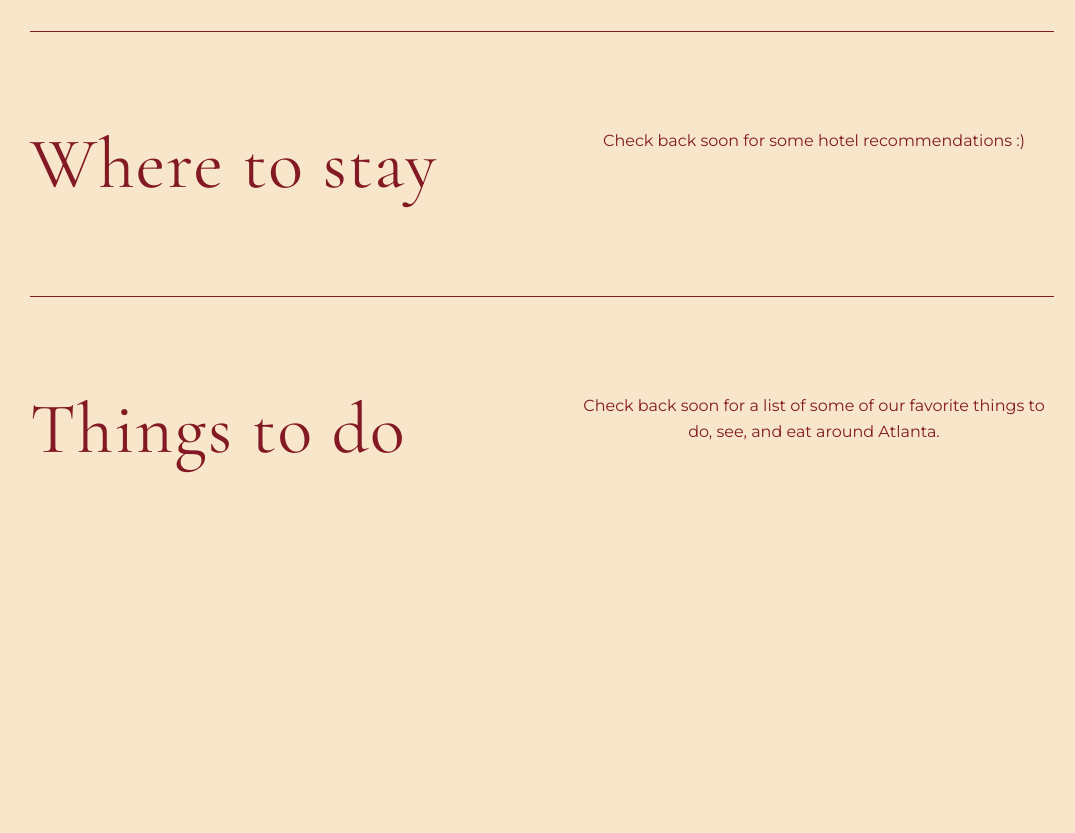
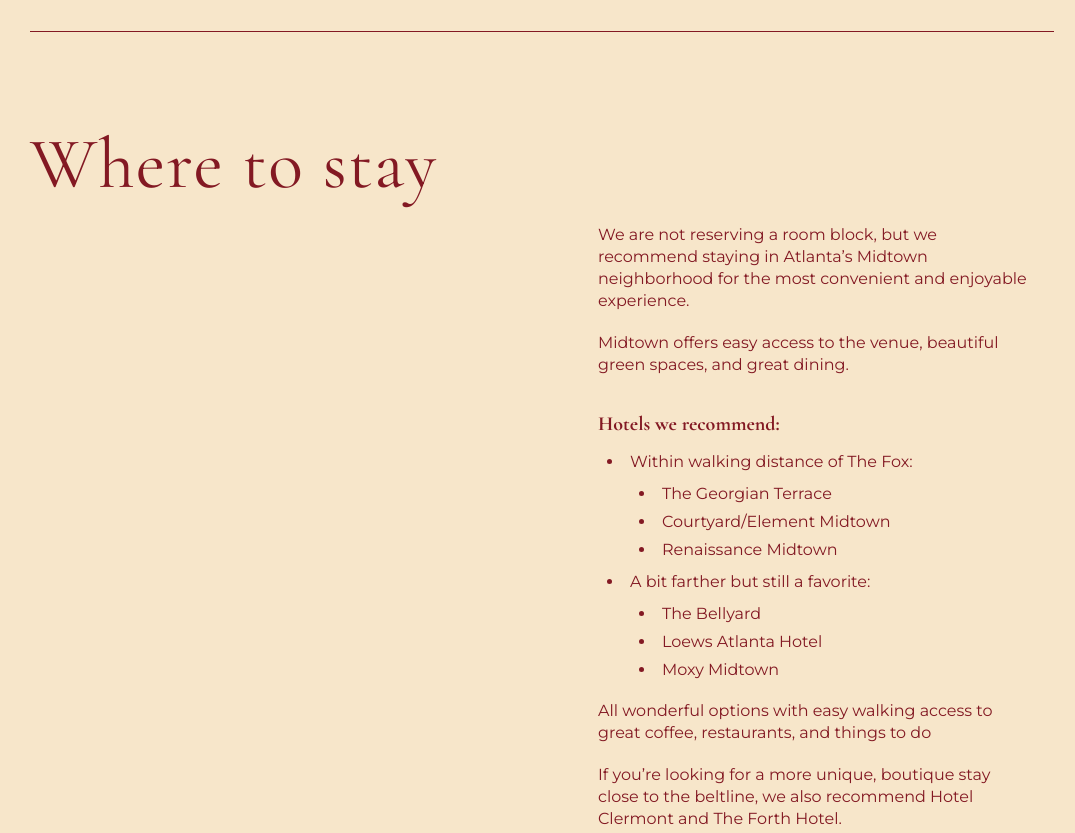
Before and after one commit to erawhctim/wedding-website, an Eleventy site: page src/index.html in a window 1280 px wide. Shown: the part 2640-3473 px from the top of the page, without its empty margins (98-1173 px from the left). Before the commit the page ends 3201 px from the top, so only its background shows below. Built offline with nearby package versions, Linux system fonts and the light colour scheme; Eleventy itself is replaced by a stand-in of ours; files that its build step writes are made by us from their sources.

Commit message:
integrate hotel content into HTML

```diff
--- a/src/index.html
+++ b/src/index.html
@@ -157,14 +157,13 @@
         <hr class="border-t border-brand-red max-w-5xl mx-auto">
 
         <section class="py-16 md:py-24 px-6">
-            <div class="max-w-5xl mx-auto grid grid-cols-1 md:grid-cols-2 gap-8 md:gap-16">
+            <div class="text-left md:text-left max-w-5xl mx-auto grid grid-cols-1 md:grid-cols-2 gap-8 md:gap-16">
                 <div class="text-center md:text-left">
                     <h2 class="text-6xl md:text-7xl font-heading tracking-custom">Where to stay</h2>
                 </div>
-                <div class="text-brand-red text-center text-md leading-relaxed font-body">
-                  <p>
-                    Check back soon for some hotel recommendations :)
-                  </p>
+                <div class="font-body text-gray-800 space-y-8">
+                  {% set file = "hotels.md" %}
+                  {% include "markdown-block.njk" %}
                 </div>
             </div>
         </section>
```
